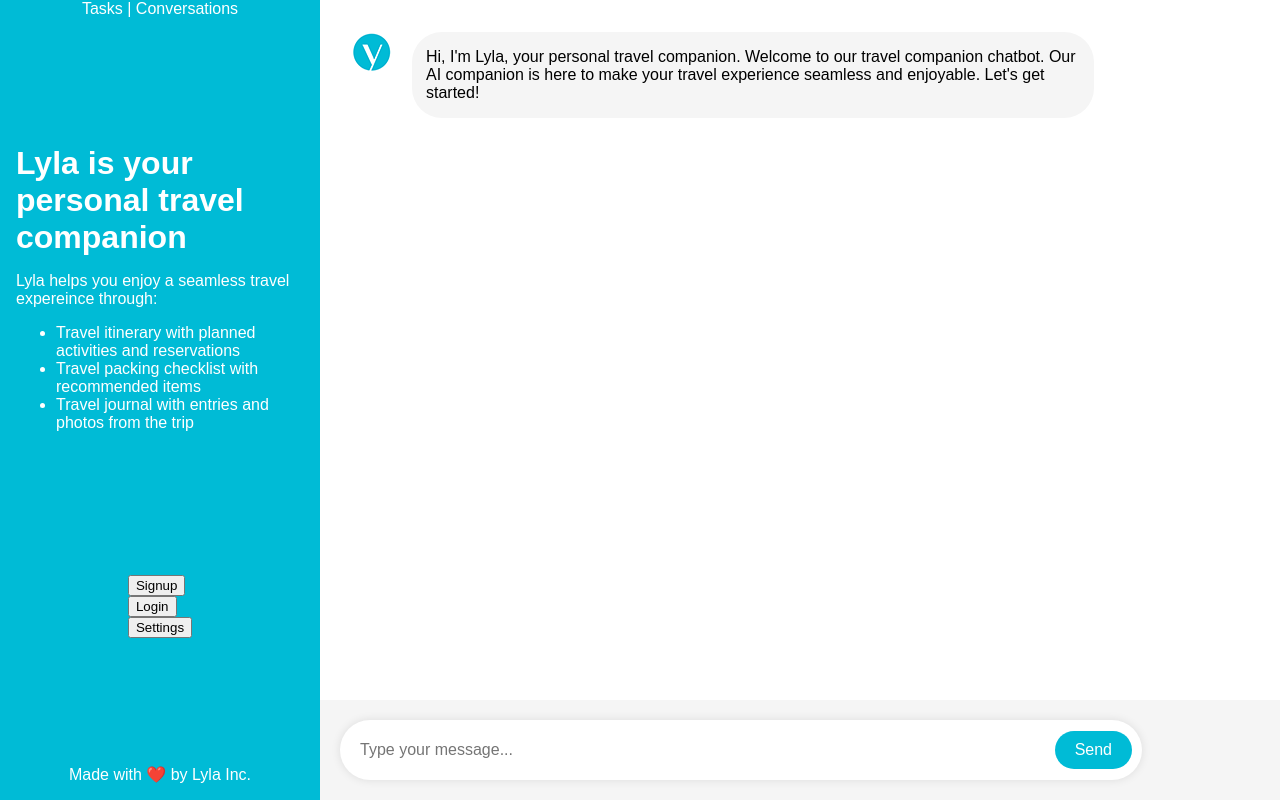
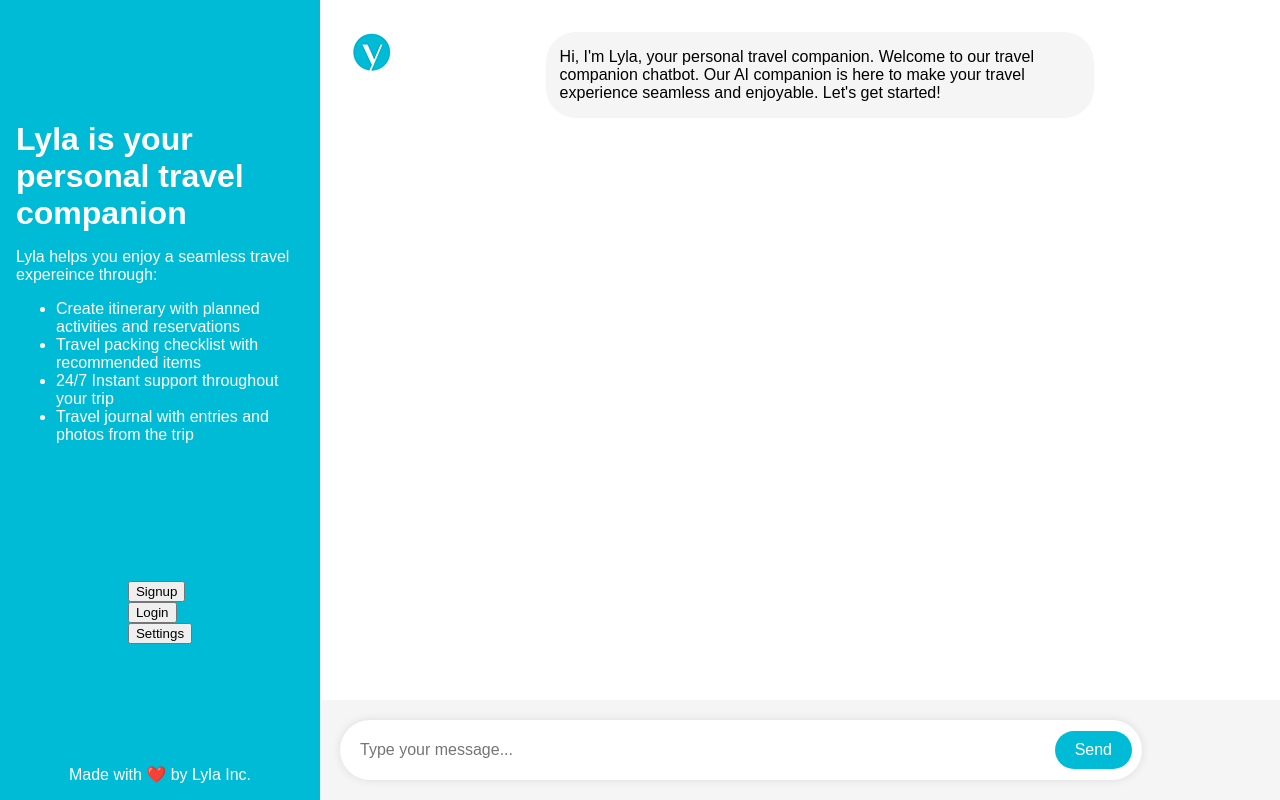
Before and after one commit to mjdyibrahim/asklyla, a Flask app: page / in a window 1280 px wide. Run offline with Flask 2, Linux system fonts and the light colour scheme.

Commit message:
First stable branch

```diff
--- a/static/css/style.css
+++ b/static/css/style.css
@@ -75,7 +75,7 @@ body {
 }
 
 .lyla-message-icon {
-	flex:1
+	flex:1;
 	vertical-align:middle;
 }
 
--- a/templates/index.html
+++ b/templates/index.html
@@ -7,13 +7,19 @@
 </head>
 <body>
 	<section class="column-left">
-        <div class="upper-nav">Tasks | Conversations</div>
+        <div class="upper-nav">
+
+        </div>
+
+
+
         <div class="chat-header">
             <h1>Lyla is your personal travel companion</h1>
             <p>Lyla helps you enjoy a seamless travel expereince through:</p>
             <ul>
-                <li>Travel itinerary with planned activities and reservations</li>
+                <li>Create itinerary with planned activities and reservations</li>
                 <li>Travel packing checklist with recommended items</li>
+                <li>24/7 Instant support throughout your trip</li>
                 <li>Travel journal with entries and photos from the trip</li>
             </ul>
         </div>
```
Also changed, not shown: 1 other file.
